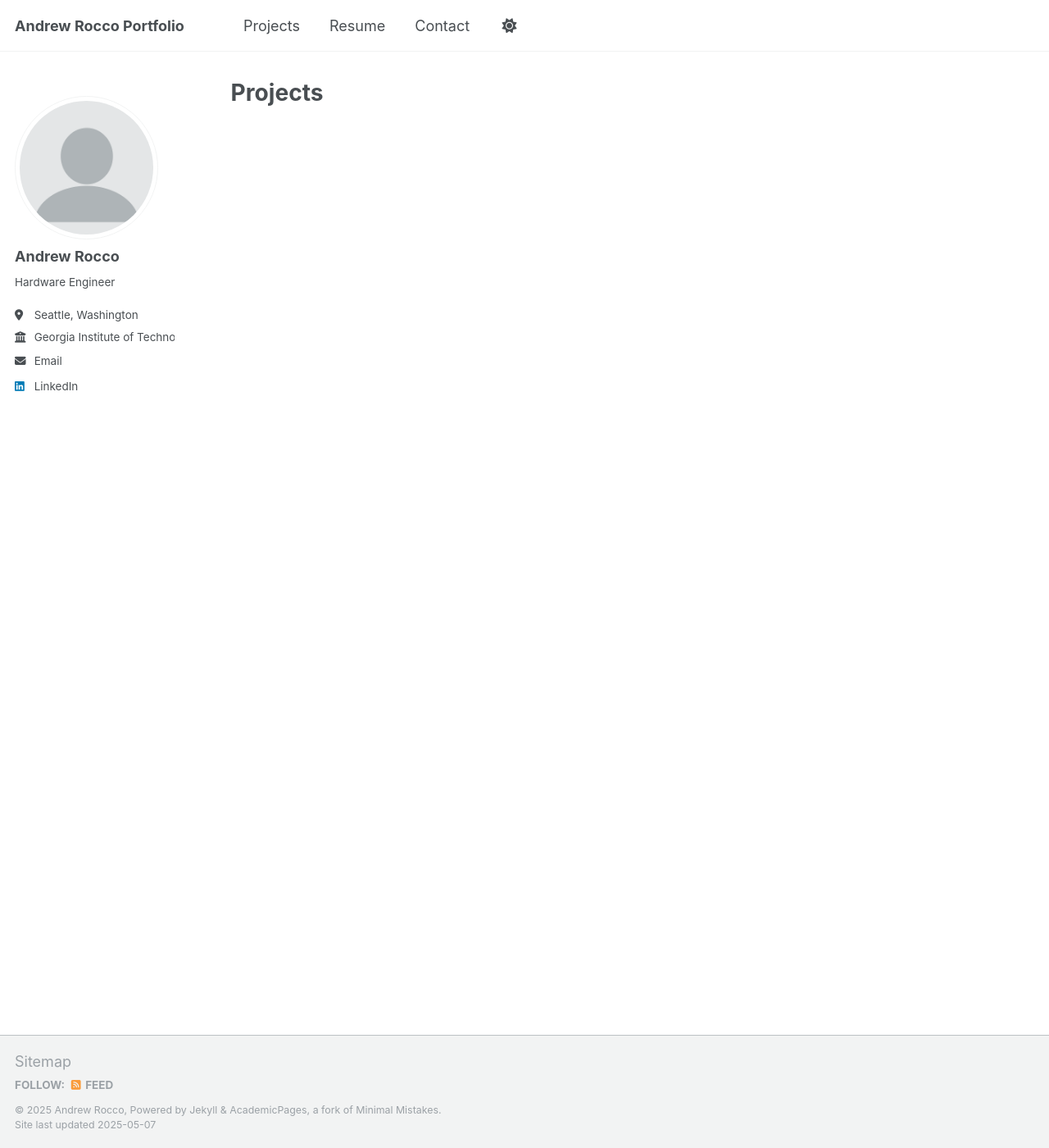
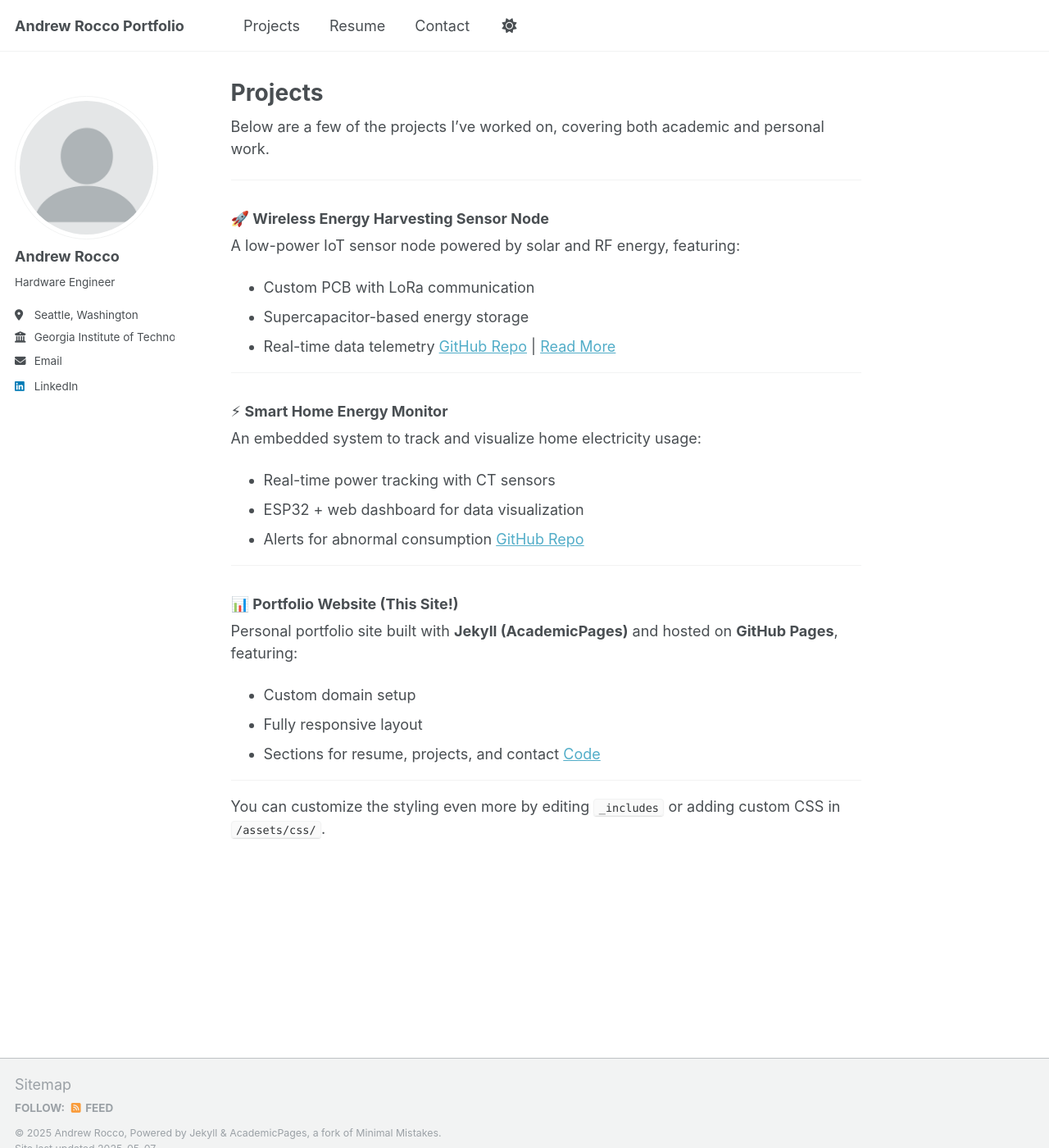
Before and after one commit to andrewlrocco/personal-portfolio, a Jekyll site: the page built from _pages/portfolio.md, in a window 1280 px wide and 1400 px high. Shown: the whole window at 82% size. Built offline with Jekyll 4.4.1, drawn with Linux system fonts in a browser that asks for light colours.

Commit message:
Portfolio page update

```diff
--- a/_pages/portfolio.md
+++ b/_pages/portfolio.md
@@ -4,3 +4,36 @@ permalink: /portfolio/
 layout: single
 author_profile: true
 ---
+
+Below are a few of the projects I've worked on, covering both academic and personal work.
+
+---
+
+### 🚀 Wireless Energy Harvesting Sensor Node
+A low-power IoT sensor node powered by solar and RF energy, featuring:
+- Custom PCB with LoRa communication
+- Supercapacitor-based energy storage
+- Real-time data telemetry
+[GitHub Repo](https://github.com/yourusername/project1) | [Read More](#)
+
+---
+
+### ⚡ Smart Home Energy Monitor
+An embedded system to track and visualize home electricity usage:
+- Real-time power tracking with CT sensors
+- ESP32 + web dashboard for data visualization
+- Alerts for abnormal consumption
+[GitHub Repo](https://github.com/yourusername/project2)
+
+---
+
+### 📊 Portfolio Website (This Site!)
+Personal portfolio site built with **Jekyll (AcademicPages)** and hosted on **GitHub Pages**, featuring:
+- Custom domain setup
+- Fully responsive layout
+- Sections for resume, projects, and contact
+[Code](https://github.com/yourusername/personal-portfolio)
+
+---
+
+You can customize the styling even more by editing `_includes` or adding custom CSS in `/assets/css/`.
```
Also changed, not shown: _pages/cv.md (+8 -9 lines).
